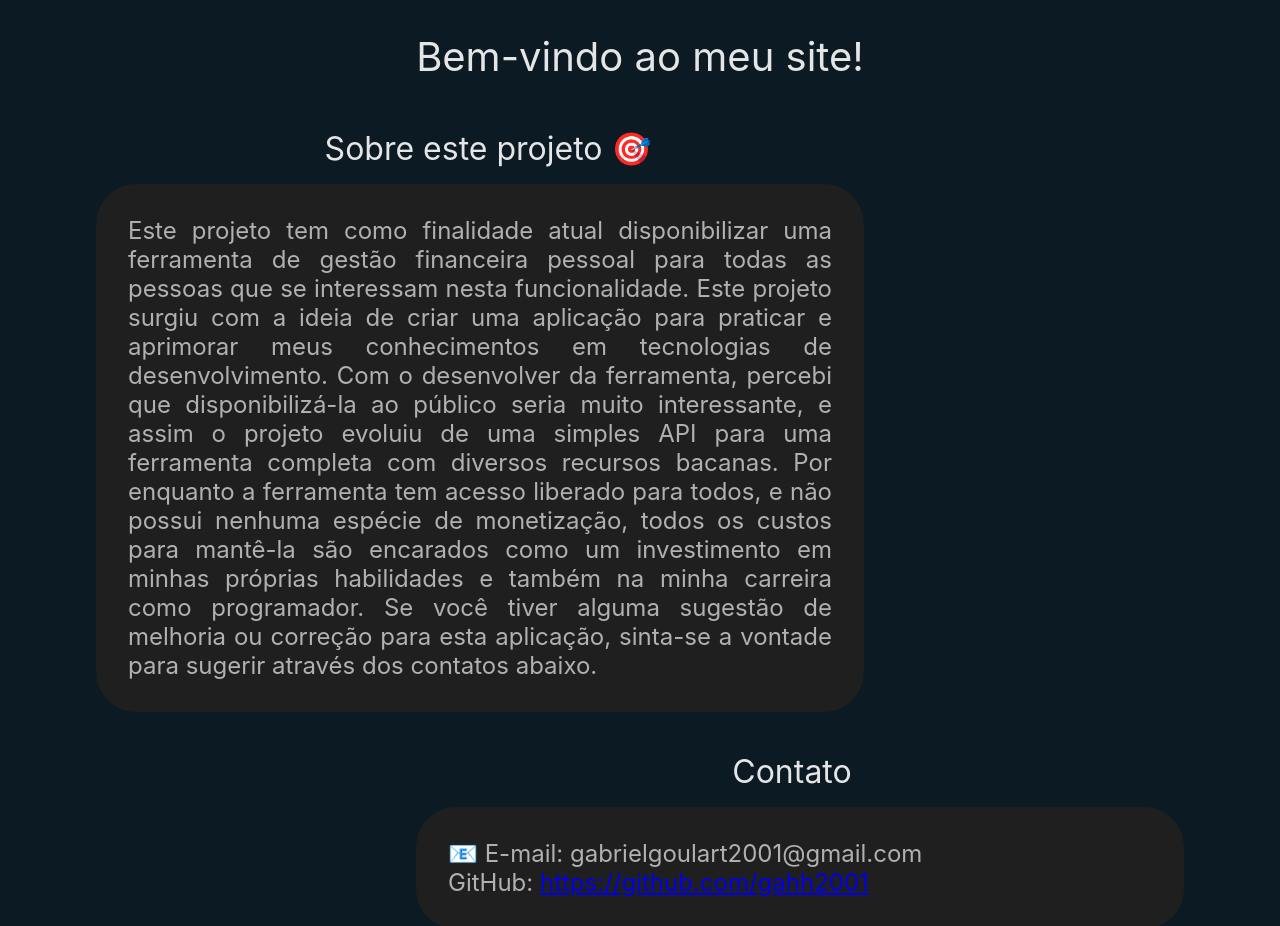
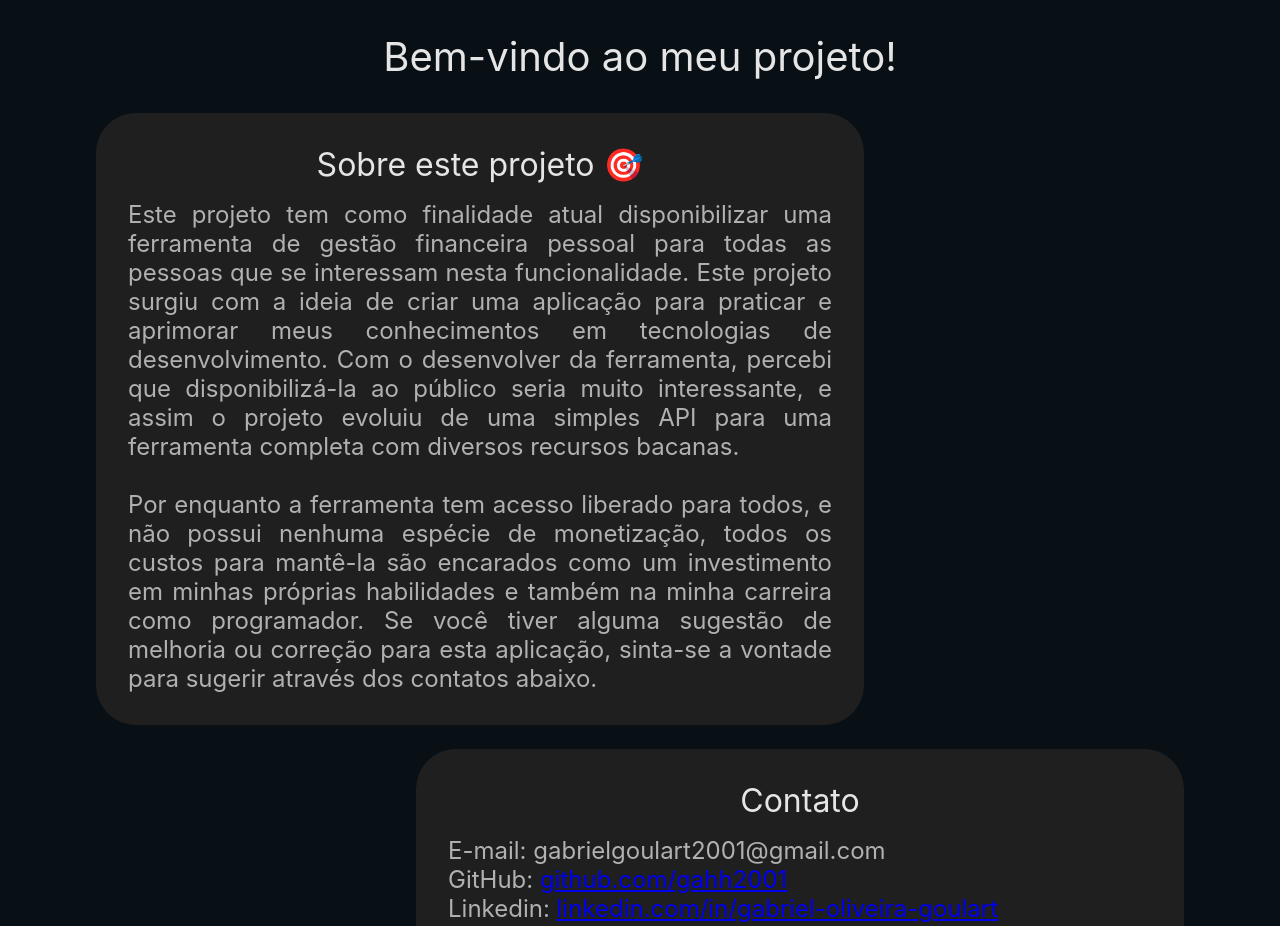
Before and after one commit to gahh2001/financeiro-web, a React (Create React App) app: page /about-me in a window 1280 px wide. Shown: the top 926 px of the page. Built offline with nearby package versions, Linux system fonts and the light colour scheme.

Commit message:
add página about

```diff
--- a/src/paginas/about/about.scss
+++ b/src/paginas/about/about.scss
@@ -1,6 +1,7 @@
 @import '../../VariaveisSCSS.scss';
 
 .about {
+	background-color: #081016;
 	display: flex;
 	flex-direction: column;
 	width: 100%;
@@ -20,10 +21,8 @@
 		font-size: 4vh;
 		align-items: center;
 		color: $color-in-linhas;
-		width: 60%;
 		text-align: center;
-		margin: 2vh;
-		margin-left: 25%;
+		margin-bottom: 2vh;
 	}
 
 	.card-sobre-projeto-l {
@@ -42,10 +41,8 @@
 		font-size: 4vh;
 		align-items: center;
 		color: $color-in-linhas;
-		width: 60%;
 		text-align: center;
-		margin: 2vh;
-		margin-right: 25%;
+		margin-bottom: 2vh;
 	}
 
 	.card-sobre-projeto-r {
--- a/src/paginas/about/about.tsx
+++ b/src/paginas/about/about.tsx
@@ -5,29 +5,31 @@ const About: FC = () => {
 	return (
 		<div className="about">
 			<div className="titulo">
-				Bem-vindo ao meu site!
-			</div>
-			<div className="titulo-card-r">
-				Sobre este projeto 🎯
+				Bem-vindo ao meu projeto!
 			</div>
 			<div className="card-sobre-projeto-r">
+				<div className="titulo-card-r">
+					Sobre este projeto 🎯
+				</div>
 				Este projeto tem como finalidade atual disponibilizar uma ferramenta de gestão financeira pessoal
 				para todas as pessoas que se interessam nesta funcionalidade. Este projeto surgiu com a ideia de
 				criar uma aplicação para praticar e aprimorar meus conhecimentos em tecnologias de desenvolvimento.
 				Com o desenvolver da ferramenta, percebi que disponibilizá-la ao público seria muito interessante,
 				e assim o projeto evoluiu de uma simples API para uma ferramenta completa com diversos recursos
-				bacanas. Por enquanto a ferramenta tem acesso liberado para todos, e não possui nenhuma espécie de
+				bacanas. <br /> <br /> Por enquanto a ferramenta tem acesso liberado para todos, e não possui nenhuma espécie de
 				monetização, todos os custos para mantê-la são encarados como um investimento em minhas próprias
 				habilidades e também na minha carreira como programador.
 				Se você tiver alguma sugestão de melhoria ou correção para esta aplicação, sinta-se a vontade para
 				sugerir através dos contatos abaixo.
 			</div>
-			<div className="titulo-card-l">
-				Contato
-			</div>
 			<div className="card-sobre-projeto-l">
-				📧 E-mail: gabrielgoulart2001@gmail.com <br />
-				GitHub: <a href="https://github.com/gahh2001" target="_blank">https://github.com/gahh2001</a>
+				<div className="titulo-card-l">
+					Contato
+				</div>
+				E-mail: gabrielgoulart2001@gmail.com <br />
+				GitHub: <a href="https://github.com/gahh2001" target="_blank">github.com/gahh2001</a> <br />
+				Linkedin: <a href="https://www.linkedin.com/in/gabriel-oliveira-goulart-48641319b/" target="_blank">linkedin.com/in/gabriel-oliveira-goulart</a> <br />
+				Instagram: <a href="https://www.instagram.com/gabriel_o_goulart/" target="_blank">instagram.com/gabriel_o_goulart/</a>
 			</div>
 		</div>
 	)
```
